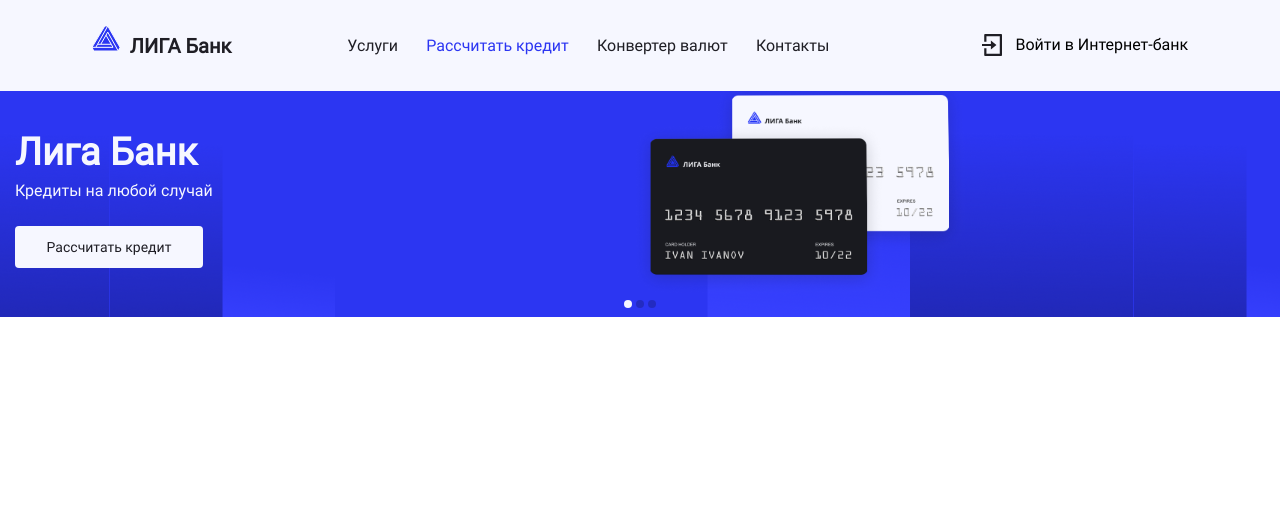
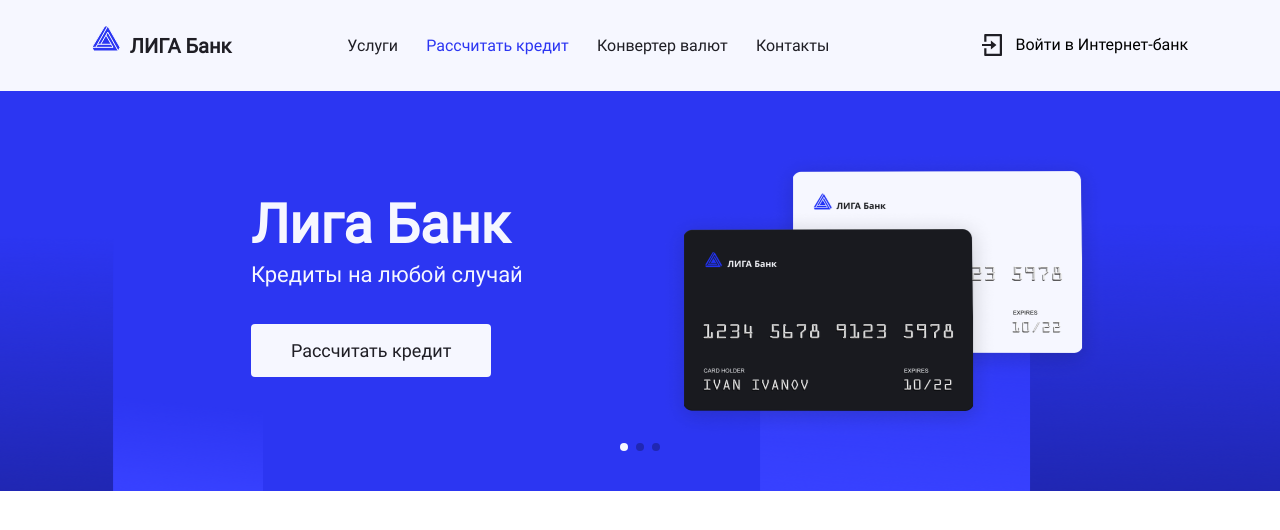
Before and after one commit to iBreadInside/Fadeev_Ligabank-2, a React (Create React App) app in the folder ligabank/: page / in a window 1280 px wide. Shown: the top 530 px of the page. Built offline with nearby package versions, Linux system fonts and the light colour scheme; a web font is replaced by a local one.

Commit message:
Адаптация слайдера

```diff
--- a/ligabank/src/components/header/header.module.scss
+++ b/ligabank/src/components/header/header.module.scss
@@ -6,7 +6,7 @@
   align-items: center;
   min-height: 48px;
   background-color: $grey--background;
-  padding: 11px 0;
+  padding: 10px 0;
 }
 
 .header__navShown {
--- a/ligabank/src/components/slide-item/slide-item.module.scss
+++ b/ligabank/src/components/slide-item/slide-item.module.scss
@@ -23,7 +23,7 @@
   font-weight: 500;
   font-size: 14px;
   line-height: 16px;
-  padding: 13px 30px;
+  padding: 14px 30px;
   border: none;
   border-radius: 4px;
   min-width: 188px;
@@ -35,3 +35,54 @@
   color: $black--default;
   background-color: $grey--background;
 }
+
+@media (min-width: $tablet-width) {
+  .title {
+    font-size: 46px;
+    line-height: 54px;
+  }
+
+  .subtitle {
+    font-size: 18px;
+    line-height: 21px;
+    margin-bottom: 30px;
+  }
+
+  .subtitle_short {
+    max-width: 320px;
+  }
+
+  .button {
+    font-size: $font-size--default;
+    line-height: $line-height--default;
+    padding: 14px 34px;
+    min-width: 208px;
+  }
+}
+
+@media (min-width: $desktop-width) {
+  .title {
+    font-size: 54px;
+    line-height: 63px;
+  }
+
+  .subtitle {
+    font-size: 22px;
+    line-height: 26px;
+    margin-bottom: 36px;
+  }
+
+  .subtitle_short {
+    max-width: 388px;
+  }
+
+  .button {
+    font-size: 18px;
+    line-height: 21px;
+    padding: 16px 50px;
+  }
+
+  .button__white {
+    padding: 16px 40px;
+  }
+}
--- a/ligabank/src/components/slider/slider.module.scss
+++ b/ligabank/src/components/slider/slider.module.scss
@@ -1,31 +1,37 @@
 @import '../../sass/variables.scss';
-@import '../../sass/mixins.scss';
+// @import '../../sass/mixins.scss';
 
 .swiper {
   width: 100%;
   height: 226px;
-}
 
-.swiper .pag:nth-child(n) {
-  margin: 0 2px;
-}
+  & .pag:nth-child(n) {
+    margin: 0 2px;
+    background: $dark-blue;
+    opacity: 1;
+  }
 
-.pag__active {
-  background: $grey--background;
-  opacity: 1;
+  & .pag__active:nth-child(n) {
+    background: $grey--background;
+  }
+
+  & .pag:nth-child(2) + .pag__active {
+    background: #E0E0E0;
+  }
 }
 
 .slide {
-  padding: 39px 15px;
+  padding: 39px 4.7vw;
   background-position: 63% 76%;
   background-size: $tablet-width;
-  background-repeat: no-repeat;
 
   &:nth-child(1) {
-    background: $first-slide-background;
+    background-color: $han-purple;
     background-image: url('../../img/slider/cards.png');
     background-position: 43% 76%;
-    background-size: $mobile-width*3.2;
+    background-size: $slider-background-size;
+    background-repeat: no-repeat;
+
 
     @media (min-resolution: 2dppx) {
       background-image: url('../../img/slider/cards@2x.png');
@@ -35,6 +41,7 @@
   &:nth-child(2) {
     background-color: $second-slide-background;
     background-image: url('../../img/slider/man.jpg');
+    background-repeat: no-repeat;
 
     @media (min-resolution: 2dppx) {
       background-image: url('../../img/slider/man@2x.jpg');
@@ -44,6 +51,7 @@
   &:nth-child(3) {
     background-color: $third-slide-background;
     background-image: url('../../img/slider/girl.jpg');
+    background-repeat: no-repeat;
 
     @media (min-resolution: 2dppx) {
       background-image: url('../../img/slider/girl@2x.jpg');
@@ -54,3 +62,38 @@
 .slide_white {
   color: $grey--background;
 }
+
+@media (min-width: $tablet-width) {
+  .swiper {
+    min-height: 300px;
+  }
+
+  .swiper .pag:nth-child(n) {
+    margin: 0 4px;
+  }
+
+  .slide {
+    padding: 65px 11.2vw;
+    background-position: 62% 76%;
+    background-size: $slider-background-size;
+
+    &:nth-child(3) {
+      background-position: 50% 76%;
+    }
+  }
+}
+
+@media (min-width: $desktop-width) {
+  .swiper {
+    min-height: 400px;
+  }
+
+  .slide {
+    padding: 102px 19.6vw;
+    background-size: 100%;
+
+    &:nth-child(1) {
+      background-size: $desktop-ctrl-width;
+    }
+  }
+}
--- a/ligabank/src/components/slider/slider.scss
+++ b/ligabank/src/components/slider/slider.scss
@@ -1,3 +1,17 @@
+@import '../../sass/variables.scss';
+
 .swiper-horizontal > .swiper-pagination-bullets {
   bottom: 5px;
 }
+
+@media (min-width: $tablet-width) {
+  .swiper-horizontal > .swiper-pagination-bullets {
+    bottom: 11px;
+  }
+}
+
+@media (min-width: $desktop-width) {
+  .swiper-horizontal > .swiper-pagination-bullets {
+    bottom: 36px;
+  }
+}
--- a/ligabank/src/sass/variables.scss
+++ b/ligabank/src/sass/variables.scss
@@ -16,6 +16,8 @@
 $tablet-modal-width: 678px;
 $desktop-modal-login-width: 544px;
 
+$slider-background-size: 1024px;
+
 $desktop-wrapper-width--relative: 85.65vw;
 $tablet-wrapper-width--relative: 88.3vw;
 $mobile-wrapper-width--relative: 90.63vw;
@@ -32,7 +34,6 @@
 $grey--text: #707C87;
 $grey--modal: #394959;
 
-$first-slide-background: linear-gradient(0deg, $dark-blue 0%, $han-purple 67%);
+// $first-slide-background: linear-gradient(0deg, $dark-blue 0%, $han-purple 67%);
 $second-slide-background: #E2E6F1;
 $third-slide-background: #E9F1FE;
-// $banner-gradient--block: linear-gradient(183deg, rgba(56,65,255,0) 66%, rgba(56,65,255,1) 97%);
```
